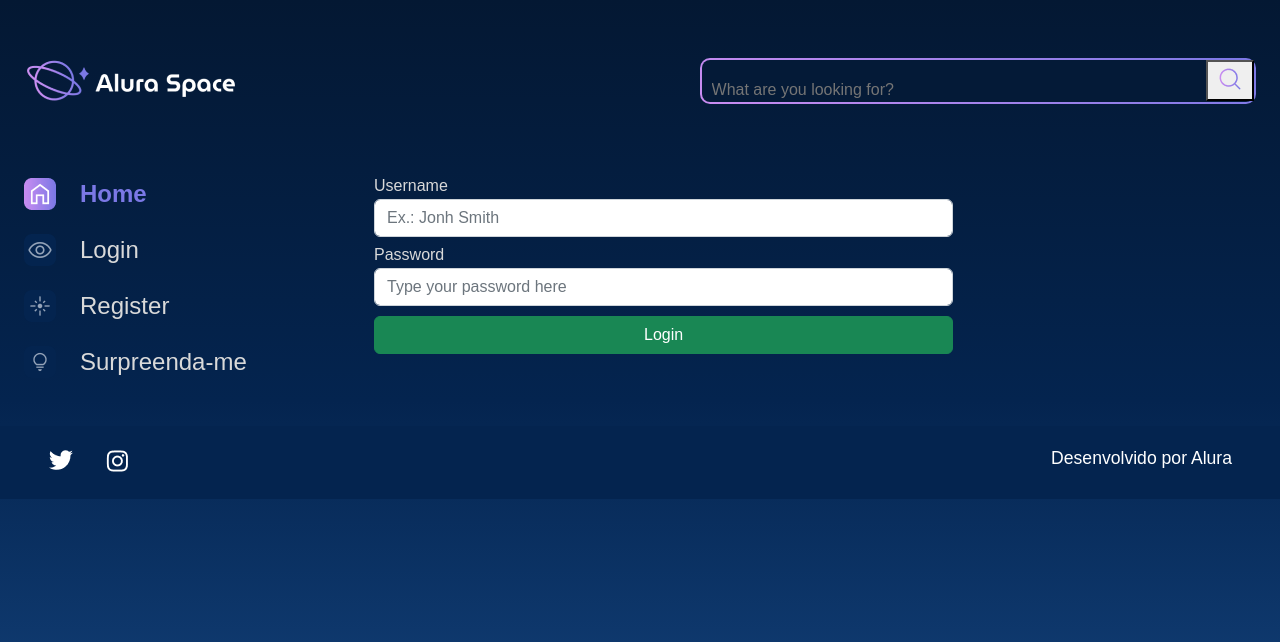
After one commit to laizeferraz/alura_space, a Django app: page /login in a window 1280 px wide. The commit adds this page. Shown: the top 642 px of the page. Run offline with Django 5.2, Linux system fonts and the light colour scheme.

Commit message:
create user login & register pages & forms

```diff
--- a/setup/urls.py
+++ b/setup/urls.py
@@ -23,5 +23,5 @@ from django.conf.urls.static import static
 urlpatterns = [
     path('admin/', admin.site.urls),
     path('', include('gallery.urls')),
-    path('users/', include('users.urls')),
+    path('', include('users.urls')),
 ] + static(settings.MEDIA_URL, document_root=settings.MEDIA_ROOT)
--- a/templates/gallery/base.html
+++ b/templates/gallery/base.html
@@ -10,6 +10,7 @@
     <link rel="preconnect" href="https://fonts.googleapis.com">
     <link rel="preconnect" href="https://fonts.gstatic.com" crossorigin>
     <link href="https://fonts.googleapis.com/css2?family=Poppins:wght@400;500;600&display=swap" rel="stylesheet">
+    <link href="https://cdn.jsdelivr.net/npm/bootstrap@5.2.2/dist/css/bootstrap.min.css" rel="stylesheet" integrity="sha384-Zenh87qX5JnK2Jl0vWa8Ck2rdkQ2Bzep5IDxbcnCeuOxjzrPF/et3URy9Bv1WTRi" crossorigin="anonymous">
     <link rel="stylesheet" href="{% static '/styles/style.css' %}">
 </head>
 
--- a/templates/gallery/partials/_nav.html
+++ b/templates/gallery/partials/_nav.html
@@ -18,8 +18,8 @@
     <section class="menu-lateral">
       <nav class="menu-lateral__navegacao">
         <a href="{% url 'index' %}"><img src="{% static '/assets/ícones/1x/Home - ativo.png' %}"> Home</a>
-        <a href="#"><img src="{% static '/assets/ícones/1x/Mais vistas - inativo.png' %}"> Mais vistas</a>
-        <a href="#"><img src="{% static '/assets/ícones/1x/Novas - inativo.png' %}"> Novas</a>
+        <a href="{% url 'login' %}"><img src="{% static '/assets/ícones/1x/Mais vistas - inativo.png' %}"> Login</a>
+        <a href="{% url 'register' %}"><img src="{% static '/assets/ícones/1x/Novas - inativo.png' %}"> Register</a>
         <a href="#"><img src="{% static '/assets/ícones/1x/Surpreenda-me - inativo.png' %}"> Surpreenda-me</a>
       </nav>
     </section>
--- /dev/null
+++ b/templates/users/login.html
@@ -0,0 +1,23 @@
+{% extends 'gallery/base.html' %}
+{% load static %}
+
+{% block content %}
+<section class="galeria" style="margin-left: 5em">
+  <form action="" method="">
+    {% csrf_token %}
+    <div class="row">
+    {% for field in form.visible_fields %}
+      <div class="col-12 col-lg-12" style="margin-bottom: 10px;">
+        <label for="{{ field.id_for_label }}" style="color:#D9D9D9; margin-bottom: 5px;"><b>{{ field.label }}</b></label>
+        {{ field }}
+      </div>
+    {% endfor %}
+      <div class="col-12 text-center">
+        <button class="btn btn-success col-12" style="padding: top 5px;" type="submit">Login</button>
+      </div>
+    </div>
+  </form>
+</section>
+</main>
+</div>
+{% endblock %}
--- /dev/null
+++ b/users/forms.py
@@ -0,0 +1,47 @@
+from django import forms
+
+class UserRegisterForm(forms.Form):
+    username = forms.CharField(
+      label='Username',
+      max_length=100,
+      required=True,
+      widget=forms.TextInput(
+        attrs={'class': 'form-control', "placeholder": "Ex.: Jonh Smith"}
+      )
+    )
+    email = forms.EmailField(
+      label='Email',
+      required=True,
+      widget=forms.EmailInput(
+        attrs={'class': 'form-control', "placeholder": "Ex.: john@xpto.com"}
+      )
+    )
+    password = forms.CharField(
+      label='Password',
+      widget=forms.PasswordInput(attrs={'class': 'form-control', "placeholder": "Type your password here"}),
+      required=True
+    )
+    password2 = forms.CharField(
+      label='Confirm Password',
+      widget=forms.PasswordInput(attrs={'class': 'form-control', "placeholder": "Confirm your password"}),
+      required=True
+    )
+
+class UserLoginForm(forms.Form):
+    username = forms.CharField(
+        label='Username',
+        max_length=100,
+        widget=forms.TextInput(
+          attrs={'class': 'form-control', "placeholder": "Ex.: Jonh Smith"}
+        ),
+        required=True
+      )
+
+    password = forms.CharField(
+        label='Password',
+        max_length=70,
+        widget=forms.PasswordInput(
+          attrs={'class': 'form-control', "placeholder": "Type your password here"}
+        ),
+        required=True
+    )
--- a/users/urls.py
+++ b/users/urls.py
@@ -1,5 +1,7 @@
 from django.urls import path
+from .views import login, register
 
 urlpatterns = [
-
+  path('login', login, name='login'),
+  path('register', register, name='register'),
 ]
--- a/users/views.py
+++ b/users/views.py
@@ -1,3 +1,11 @@
 from django.shortcuts import render
 
-# Create your views here.
+from users.forms import UserLoginForm, UserRegisterForm
+
+def login(request):
+    form = UserLoginForm()
+    return render(request, 'users/login.html', {'form': form})
+
+def register(request):
+    form = UserRegisterForm()
+    return render(request, 'users/register.html', {'form': form})
```
Also changed, not shown: templates/users/register.html (added, +23 -0 lines).
